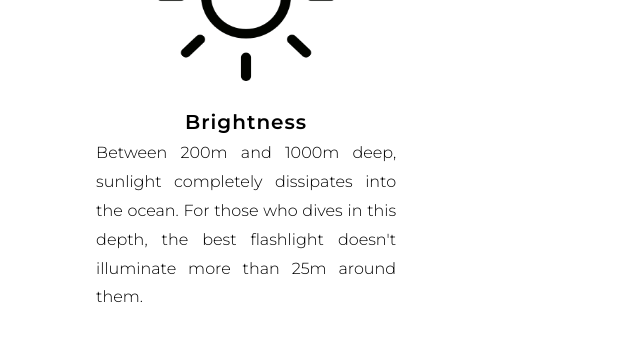
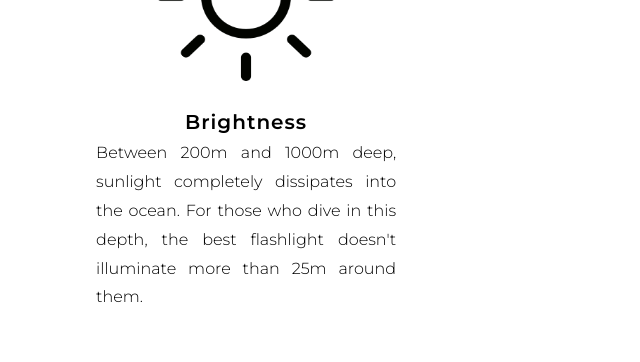
Before and after one commit to mauriciomutte/Fundo-do-mar, a plain HTML site: page EN.html in a window 1280 px wide. Shown: the part 2460-2822 px from the top of the page, 594-1234 px from the left. Drawn offline with Linux system fonts and the light colour scheme.

Commit message:
Fix content text

```diff
--- a/EN.html
+++ b/EN.html
@@ -63,7 +63,7 @@
     <div class="obstacles__block">
       <img src="assets/img/light-icon.png" alt="Brightness icon" class="obstacles__icon">
       <h3 class="obstacles__name">Brightness</h3>
-      <p class="obstacles__info">Between 200m and 1000m deep, sunlight completely dissipates into the ocean. For those who dives in this depth, the best flashlight doesn't illuminate more than 25m around them.</p>
+      <p class="obstacles__info">Between 200m and 1000m deep, sunlight completely dissipates into the ocean. For those who dive in this depth, the best flashlight doesn't illuminate more than 25m around them.</p>
     </div>
   </section>
   <section class="video">
```
